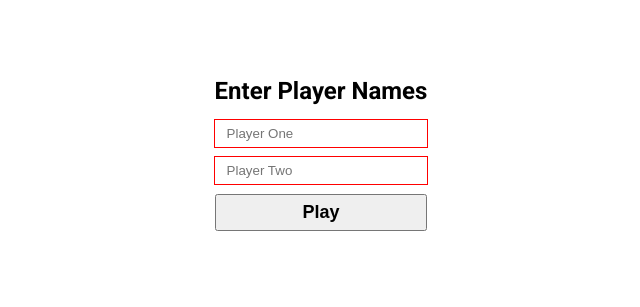
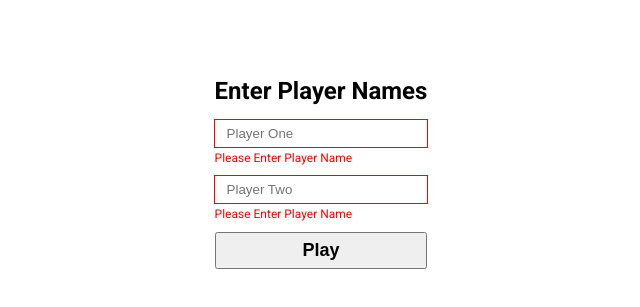
Before and after one commit to tonyelison/tic-tac-toe, a website: page index.html in a window 1280 px wide. Both pictures are taken after a click on the button "Play". Shown: the part 41-348 px from the top of the page, without its empty margins (319-959 px from the left). Drawn offline with Linux system fonts and the light colour scheme.

Commit message:
Add validation error messages to input fields

```diff
--- a/index.html
+++ b/index.html
@@ -19,8 +19,17 @@
   <main>
     <form class="player-form">
       <h2>Enter Player Names</h2>
-      <input id="player-1" type="text" placeholder="Player One" required>
-      <input id="player-2" type="text" placeholder="Player Two" required>
+
+      <div class="form-control">
+        <input id="player-1" type="text" placeholder="Player One" required>
+        <span class="validation-msg"></span>
+      </div>
+
+      <div class="form-control">
+        <input id="player-2" type="text" placeholder="Player Two" required>
+        <span class="validation-msg"></span>
+      </div>
+
       <button class="play" type="button">Play</button>
     </form>
 
--- a/style.css
+++ b/style.css
@@ -17,9 +17,7 @@ body {
 }
 
 header,
-main,
-input,
-button
+main
  {
   width: auto;
 }
@@ -39,13 +37,16 @@ h2 {
 
 input,
 button {
+  width: 100%;
+  width: -moz-available;
+  width: -webkit-fill-available;
+  width: fill-available;
+
   padding: 6px 12px;
 }
 
 input {
   display: block;
-  margin-bottom: 10px;
-
   border: none;
   outline: 1px solid black;
 }
@@ -59,6 +60,13 @@ input.error {
   outline-color: red;
 }
 
+input.error + .validation-msg::after {
+  content: "Please Enter Player Name";
+  font-size: 12px;
+  color: red;
+  position: relative;
+}
+
 button {
   font-size: 18px;
   font-weight: bold;
@@ -70,6 +78,10 @@ button {
 
   display: flex;
   flex-direction: column;
+}
+
+.form-control {
+  margin-bottom: 10px;
 }
 
 .game-board {
```
